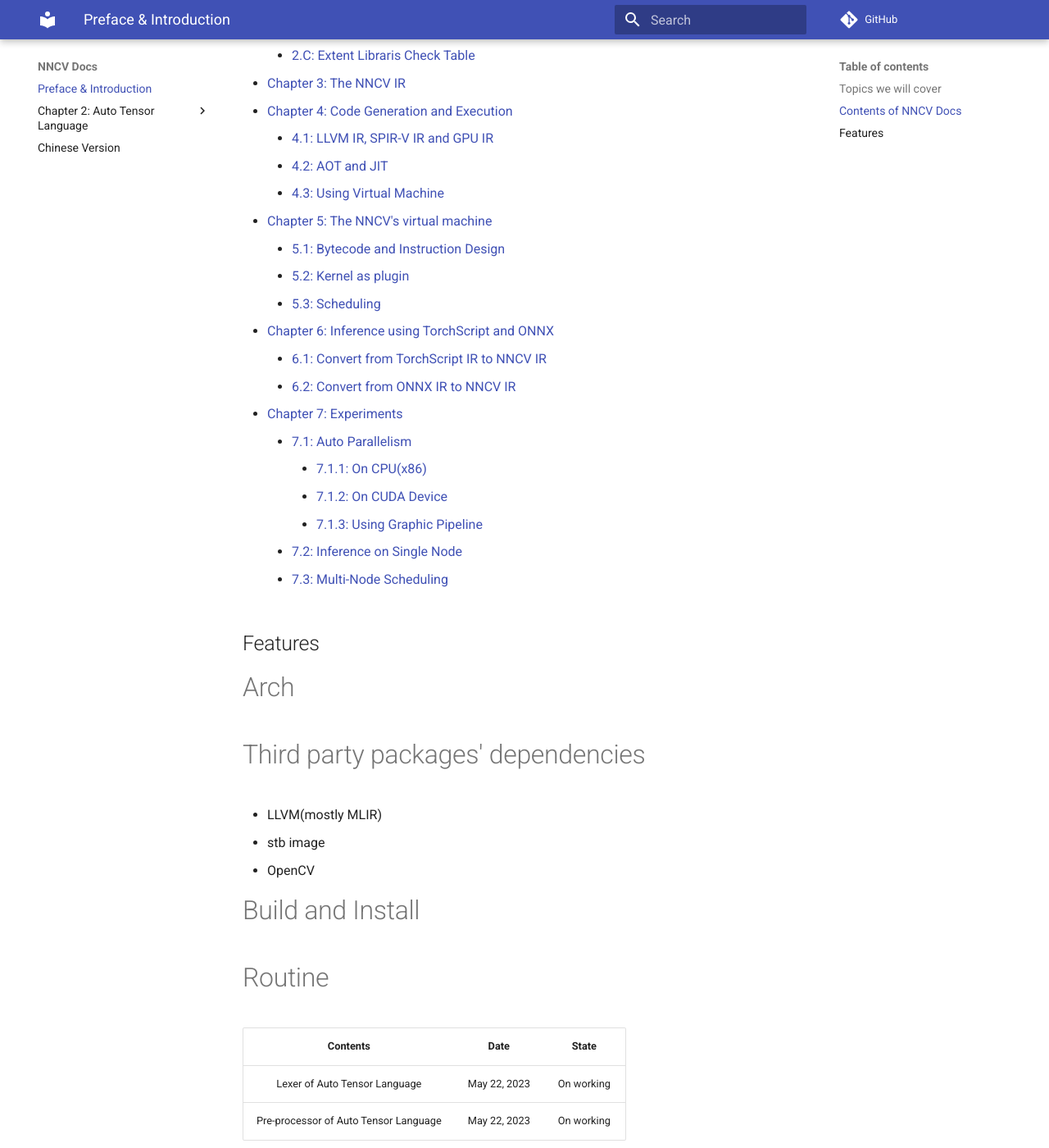
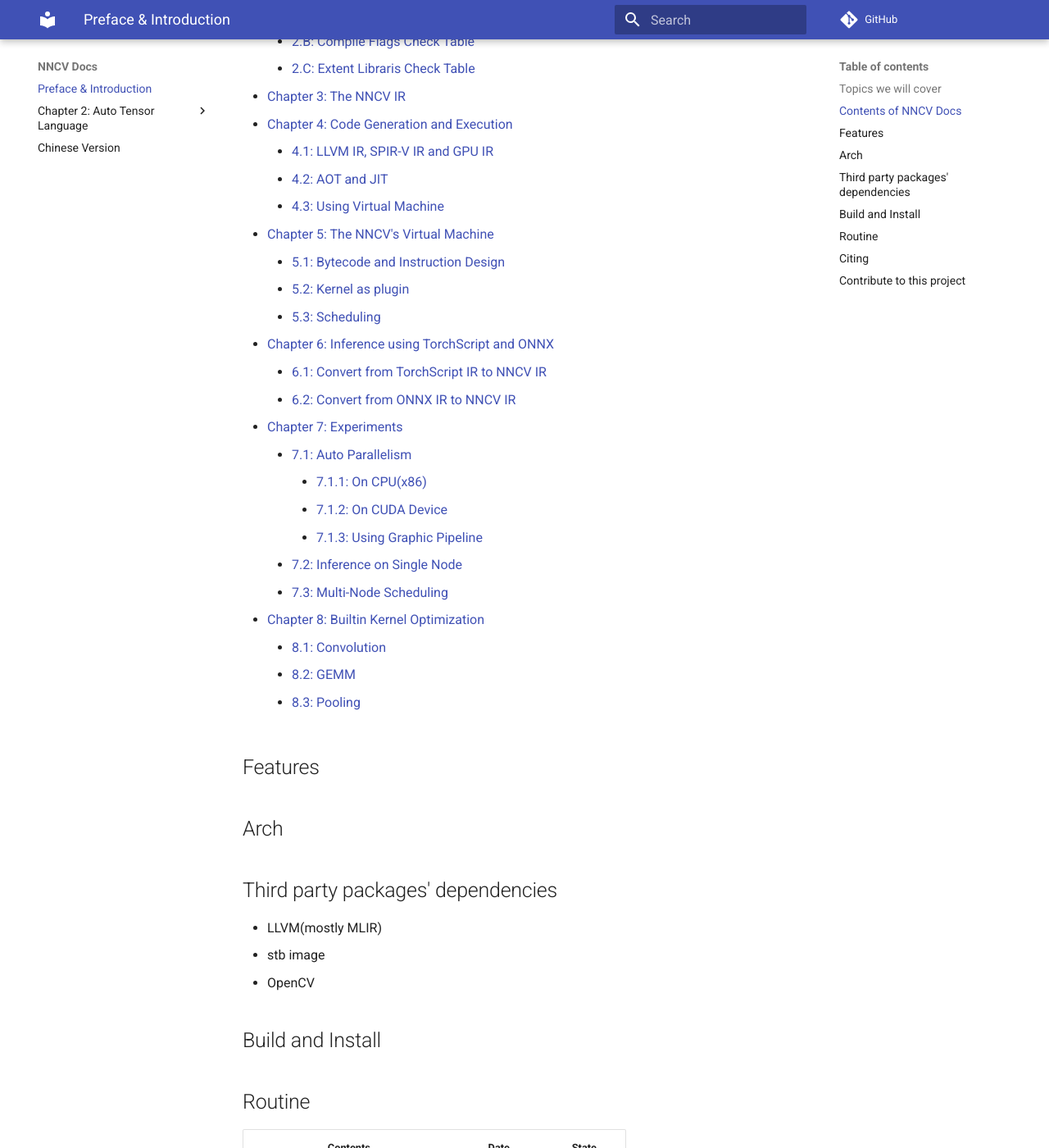
Before and after one commit to chenghuaWang/nncv, an MkDocs documentation site: the page built from docs/docs/index.md, in a window 1280 px wide and 1400 px high, scrolled down 1306 px. Shown: the whole window at 82% size. Built offline with MkDocs 1.6.1 and Material for MkDocs 9.7.7, drawn with Linux system fonts in a browser that asks for light colours; comment, search, counter and statistics services are not loaded.

Commit message:
[update] docs

````diff
--- a/docs/docs/index.md
+++ b/docs/docs/index.md
@@ -8,21 +8,25 @@
 
 1. Compile Techniques:
 
-   * A simple Lexer and Parser(using Nested case statement)
-   * Multi Level Intermediate Representation(MLIR)
-     * Dialects
-     * Convert
-     * Lowering
-     * Some specific optimization tips(op-fusion, etc)
-     * CodeGen
-   * Polyhedral Compilation Technology
+    * A simple Lexer and Parser(using Nested case statement)
+
+    * Multi Level Intermediate Representation(MLIR)
+        * Dialects
+        * Convert
+        * Lowering
+        * Some specific optimization tips(op-fusion, etc)
+        * CodeGen
+    * Polyhedral Compilation Technology
+
 2. Auto Parallel
 
-   * Polyhedral Compilation Technology
-   * Affine in MLIR
+    * Polyhedral Compilation Technology
+    * Affine in MLIR
+
 3. CUDA Programming
 
-   * Kernel impl(Mul, GEMM, Conv(img2col, winograd), etc)
+    * Kernel impl(Mul, GEMM, Conv(img2col, winograd), etc)
+
 4. Virtual Machine Design
 
 ## Contents of NNCV Docs
@@ -30,7 +34,7 @@
 * [Preface: Introduction of NNCV](./index.md)
 * [Chapter 1: Overview of NNCV's Architecture]()
 * [Chapter 2: Auto Tensor Language](./AutoTensor-Lang.md)
-    * [2.1: Grammar in details]()
+    * [2.1: Grammar in details](./AutoTensor-Grammar.md)
     * [2.2: The front-end implementation]()
     * [2.3: Optimizations]()
         * [2.3.1: MLIR Based Backend]()
@@ -43,7 +47,7 @@
     * [4.1: LLVM IR, SPIR-V IR and GPU IR]()
     * [4.2: AOT and JIT]()
     * [4.3: Using Virtual Machine]()
-* [Chapter 5: The NNCV's virtual machine]()
+* [Chapter 5: The NNCV's Virtual Machine]()
     * [5.1: Bytecode and Instruction Design]()
     * [5.2: Kernel as plugin]()
     * [5.3: Scheduling]()
@@ -57,27 +61,31 @@
         * [7.1.3: Using Graphic Pipeline]()
     * [7.2: Inference on Single Node]()
     * [7.3: Multi-Node Scheduling]()
+* [Chapter 8: Builtin Kernel Optimization]()
+    * [8.1: Convolution]()
+    * [8.2: GEMM]()
+    * [8.3: Pooling]()
 
 ## Features
 
-# Arch
+## Arch
 
-# Third party packages' dependencies
+## Third party packages' dependencies
 
 * LLVM(mostly MLIR)
 * stb image
 * OpenCV
 
-# Build and Install
+## Build and Install
 
-# Routine
+## Routine
 
-|               Contents               |     Date     |   State   |
+|               Contents                |     Date     |   State    |
 | :-----------------------------------: | :----------: | :--------: |
 |     Lexer of Auto Tensor Language     | May 22, 2023 | On working |
 | Pre-processor of Auto Tensor Language | May 22, 2023 | On working |
 
-# Citing
+## Citing
 
 ```
 @software {nncv,
@@ -89,4 +97,4 @@
 }
 ```
 
-# Contribute to this project
+## Contribute to this project
--- a/docs/mkdocs.yml
+++ b/docs/mkdocs.yml
@@ -1,13 +1,14 @@
 site_name: NNCV Docs
 repo_url: https://github.com/chenghuaWang/nncv
-repo_name: 'GitHub'
+repo_name: "GitHub"
 
 nav:
-  - 'Preface & Introduction': 'index.md'
-  - 'Chapter 2: Auto Tensor Language':
-    - '2.0: Auto Tensor Language': 'AutoTensor-Lang.md'
-    - '2.A: Operators Auto Tensor now supported': 'AutoTensor-Ops-Supported.md'
-  - 'Chinese Version': 'zh-cn/index.md'
+  - "Preface & Introduction": "index.md"
+  - "Chapter 2: Auto Tensor Language":
+      - "2.0: Auto Tensor Language": "AutoTensor-Lang.md"
+      - "2.1: Grammar in details": "AutoTensor-Grammar.md"
+      - "2.A: Operators Auto Tensor now supported": "AutoTensor-Ops-Supported.md"
+  - "Chinese Version": "zh-cn/index.md"
 
 theme:
   name: material
@@ -20,5 +21,4 @@
   - javascripts/mathjax.js
   - https://polyfill.io/v3/polyfill.min.js?features=es6
   - https://cdn.jsdelivr.net/npm/mathjax@3/es5/tex-mml-chtml.js
-
 # https://squidfunk.github.io/mkdocs-material/creating-your-site/#windows
````
Also changed, not shown: docs/docs/AutoTensor-Grammar.md (added, +47 -0 lines), docs/docs/AutoTensor-Lang.md (+7 -10 lines), 1 other file.
